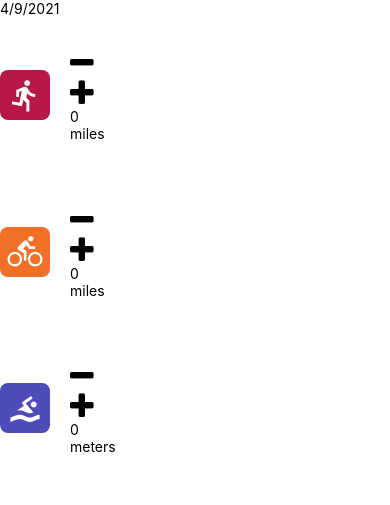
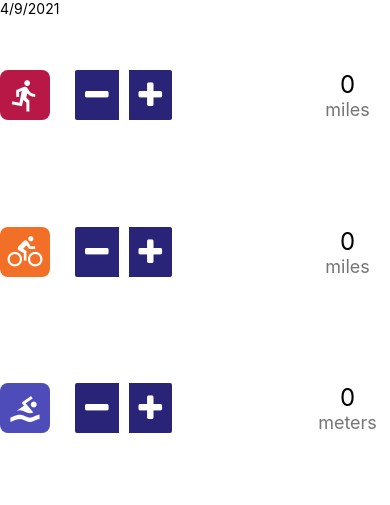
Before and after one commit to mmlak-0109/UdaciFitness, a React Native app: screen / in a window 390 px wide. Shown: the top 505 px of the page. Built offline with nearby package versions, Linux system fonts and the light colour scheme.

Commit message:
Add steppers styling for ios/android buttons/icons

```diff
--- a/components/UdaciStepper.js
+++ b/components/UdaciStepper.js
@@ -1,22 +1,69 @@
 import React from 'react'
-import { View, Text, TouchableOpacity } from 'react-native'
+import { View, Text, TouchableOpacity, Platform, StyleSheet } from 'react-native'
 import { FontAwesome, Entypo } from '@expo/vector-icons'
+import { gray, purple, white } from '../utils/colors'
 
 export default function UdaciStepper ({ max, unit, step, value, onIncrement, onDecrement }) {
   return (
-    <View>
-      <View>
-        <TouchableOpacity onPress={onDecrement}>
-          <FontAwesome name='minus' size={30} color={'black'} />
-        </TouchableOpacity>
-        <TouchableOpacity onPress={onIncrement}>
-          <FontAwesome name='plus' size={30} color={'black'} />
-        </TouchableOpacity>
-      </View>
-      <View>
-        <Text>{value}</Text>
-        <Text>{unit}</Text>
+    <View style={[styles.row, {justifyContent: 'space-between'}]}>
+      {Platform.OS === 'ios'
+        ? <View style={{flexDirection: 'row'}}>
+            <TouchableOpacity
+              style={[styles.iosBtn, {borderTopRightRadius: 0, borderBottomRightRadius: 0}]}
+              onPress={onDecrement}>
+              <Entypo name='minus' size={30} color={purple} />
+            </TouchableOpacity>
+            <TouchableOpacity
+              style={[styles.iosBtn, {borderTopLeftRadius: 0, borderBottomLeftRadius: 0}]}
+              onPress={onIncrement}>
+              <Entypo name='plus' size={30} color={purple} />
+            </TouchableOpacity>
+          </View>
+        : <View style={{flexDirection: 'row'}}>
+            <TouchableOpacity
+              style={[styles.androidBtn, {borderTopRightRadius: 0, borderBottomRightRadius: 0}]}
+              onPress={onDecrement}>
+              <FontAwesome name='minus' size={30} color={white} />
+            </TouchableOpacity>
+            <TouchableOpacity
+              style={[styles.androidBtn, {borderTopLeftRadius: 0, borderBottomLeftRadius: 0}]}
+              onPress={onIncrement}>
+              <FontAwesome name='plus' size={30} color={white} />
+            </TouchableOpacity>
+          </View>
+      }
+      <View style={styles.metricCounter}>
+        <Text style={{fontSize: 24, textAlign: 'center'}}>{value}</Text>
+        <Text style={{fontSize: 18, color: gray}}>{unit}</Text>
       </View>
     </View>
   )
 }
+
+const styles = StyleSheet.create({
+  row: {
+    flexDirection: 'row',
+    flex: 1,
+    alignItems: 'center',
+  },
+  iosBtn: {
+    backgroundColor: white,
+    borderColor: purple,
+    borderWidth: 1,
+    borderRadius: 3,
+    padding: 5,
+    paddingLeft: 25,
+    paddingRight: 25,
+  },
+  androidBtn: {
+    margin: 5,
+    backgroundColor: purple,
+    padding: 10,
+    borderRadius: 2,
+  },
+  metricCounter: {
+    width: 85,
+    justifyContent: 'center',
+    alignItems: 'center',
+  }
+})
```
